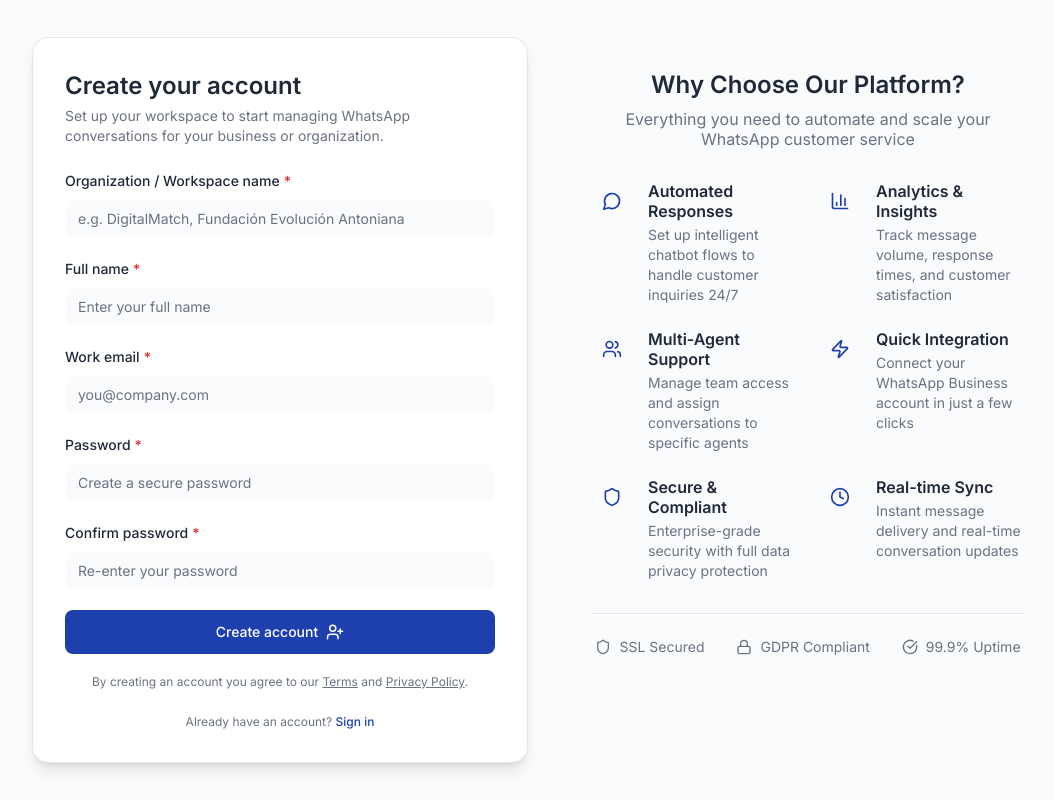
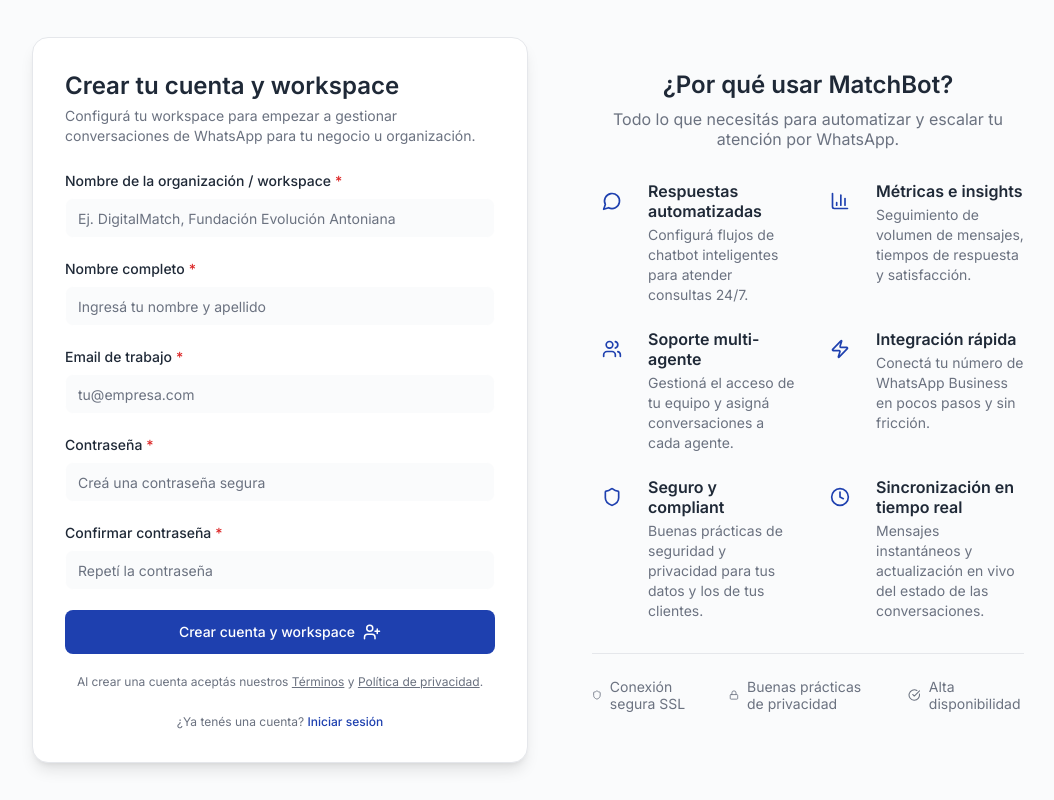
Before and after one commit to GonzaloRamosEngineer/WhatsAppBot_Rocket, a React (Vite) app: page /tenant-registration in a window 1280 px wide. Shown: the whole page, without its empty margins (96-1150 px from the left). Built offline with nearby package versions, Linux system fonts and the light colour scheme.

Commit message:
Ajustes en Login y register

```diff
--- a/src/pages/login/components/LoginForm.jsx
+++ b/src/pages/login/components/LoginForm.jsx
@@ -1,3 +1,5 @@
+// C:\Projects\WhatsAppBot_Rocket\src\pages\login\components\LoginForm.jsx
+
 import React, { useState } from "react";
 import { useNavigate } from "react-router-dom";
 import Button from "../../../components/ui/Button";
@@ -24,7 +26,7 @@
   const [forgotError, setForgotError] = useState("");
 
   const handleInputChange = (e) => {
-    const { name, value, type, checked } = e?.target;
+    const { name, value, type, checked } = e?.target || {};
     setFormData((prev) => ({
       ...prev,
       [name]: type === "checkbox" ? checked : value,
@@ -39,15 +41,15 @@
     const newErrors = {};
 
     if (!formData?.email) {
-      newErrors.email = "Email is required";
+      newErrors.email = "El email es obligatorio.";
     } else if (!/\S+@\S+\.\S+/.test(formData?.email)) {
-      newErrors.email = "Please enter a valid email address";
+      newErrors.email = "Ingresá un email válido.";
     }
 
     if (!formData?.password) {
-      newErrors.password = "Password is required";
+      newErrors.password = "La contraseña es obligatoria.";
     } else if (formData?.password?.length < 6) {
-      newErrors.password = "Password must be at least 6 characters";
+      newErrors.password = "La contraseña debe tener al menos 6 caracteres.";
     }
 
     setErrors(newErrors);
@@ -70,12 +72,13 @@
     if (!result.ok) {
       setErrors((prev) => ({
         ...prev,
-        general: result.error?.message || "Invalid credentials",
+        general:
+          result.error?.message || "Credenciales inválidas. Probá de nuevo.",
       }));
       return;
     }
 
-    // Login OK → vamos al dashboard del tenant
+    // Login OK → dashboard del tenant
     navigate("/tenant-dashboard");
   };
 
@@ -84,7 +87,7 @@
     setForgotMessage("");
 
     if (!formData?.email) {
-      setForgotError("Please enter your email to receive the reset link.");
+      setForgotError("Ingresá tu email para enviarte el enlace de reinicio.");
       return;
     }
 
@@ -100,10 +103,13 @@
 
       if (error) {
         console.error(error);
-        setForgotError(error.message || "Could not send reset email.");
+        setForgotError(
+          error.message ||
+            "No pudimos enviar el email de reinicio. Intentá nuevamente."
+        );
       } else {
         setForgotMessage(
-          "If this email exists, we sent you a password reset link."
+          "Si el email existe, te enviamos un enlace para restablecer la contraseña."
         );
       }
     } finally {
@@ -118,7 +124,7 @@
   return (
     <div className="w-full max-w-md mx-auto">
       <form onSubmit={handleSubmit} className="space-y-6">
-        {/* General Error Message */}
+        {/* Error general */}
         {errors?.general && (
           <div className="p-4 bg-red-50 border border-red-200 rounded-md">
             <div className="flex items-center space-x-2">
@@ -140,12 +146,12 @@
           </div>
         )}
 
-        {/* Email Input */}
+        {/* Email */}
         <Input
-          label="Email Address"
+          label="Email"
           type="email"
           name="email"
-          placeholder="Enter your email address"
+          placeholder="Ingresá tu email"
           value={formData?.email}
           onChange={handleInputChange}
           error={errors?.email}
@@ -153,12 +159,12 @@
           disabled={isLoading || forgotLoading}
         />
 
-        {/* Password Input */}
+        {/* Password */}
         <Input
-          label="Password"
+          label="Contraseña"
           type="password"
           name="password"
-          placeholder="Enter your password"
+          placeholder="Ingresá tu contraseña"
           value={formData?.password}
           onChange={handleInputChange}
           error={errors?.password}
@@ -166,16 +172,16 @@
           disabled={isLoading || forgotLoading}
         />
 
-        {/* Remember Me Checkbox */}
+        {/* Remember me */}
         <Checkbox
-          label="Remember me for 30 days"
+          label="Recordarme por 30 días"
           name="rememberMe"
           checked={formData?.rememberMe}
           onChange={handleInputChange}
           disabled={isLoading || forgotLoading}
         />
 
-        {/* Sign In Button */}
+        {/* Botón login */}
         <Button
           type="submit"
           variant="default"
@@ -185,10 +191,10 @@
           iconName="LogIn"
           iconPosition="right"
         >
-          Sign In
+          Iniciar sesión
         </Button>
 
-        {/* Additional Links */}
+        {/* Links extra */}
         <div className="space-y-3">
           <button
             type="button"
@@ -196,12 +202,14 @@
             className="w-full text-center text-sm text-primary hover:text-primary/80 micro-animation"
             disabled={isLoading || forgotLoading}
           >
-            {forgotLoading ? "Sending reset link…" : "Forgot your password?"}
+            {forgotLoading
+              ? "Enviando enlace de reinicio…"
+              : "¿Olvidaste tu contraseña?"}
           </button>
 
           <div className="text-center">
             <span className="text-sm text-muted-foreground">
-              Don't have an account?{" "}
+              ¿No tenés cuenta aún?{" "}
             </span>
             <button
               type="button"
@@ -209,7 +217,7 @@
               className="text-sm text-primary hover:text-primary/80 font-medium micro-animation"
               disabled={isLoading || forgotLoading}
             >
-              Create Account
+              Crear cuenta
             </button>
           </div>
         </div>
--- a/src/pages/login/components/SecurityBadges.jsx
+++ b/src/pages/login/components/SecurityBadges.jsx
@@ -1,30 +1,32 @@
-import React from 'react';
-import Icon from '../../../components/AppIcon';
+// C:\Projects\WhatsAppBot_Rocket\src\pages\login\components\SecurityBadges.jsx
+
+import React from "react";
+import Icon from "../../../components/AppIcon";
 
 const SecurityBadges = () => {
   const securityFeatures = [
     {
-      icon: 'Shield',
-      text: 'SSL Encrypted',
-      description: 'Your data is protected with 256-bit SSL encryption'
+      icon: "Shield",
+      text: "Conexión cifrada SSL",
+      description: "Toda la información viaja protegida con cifrado SSL.",
     },
     {
-      icon: 'Lock',
-      text: 'Secure Authentication',
-      description: 'Multi-layer security for WhatsApp API credentials'
+      icon: "Lock",
+      text: "Autenticación segura",
+      description: "Múltiples capas de seguridad para tus credenciales.",
     },
     {
-      icon: 'CheckCircle',
-      text: 'SOC 2 Compliant',
-      description: 'Enterprise-grade security standards'
-    }
+      icon: "CheckCircle",
+      text: "Estándares enterprise",
+      description: "Buenas prácticas de seguridad a nivel empresarial.",
+    },
   ];
 
   return (
     <div className="mt-8 pt-6 border-t border-border">
       <div className="text-center mb-4">
         <p className="text-xs text-muted-foreground font-medium">
-          Trusted by 10,000+ businesses worldwide
+          Pensado para equipos que toman en serio la seguridad.
         </p>
       </div>
       <div className="grid grid-cols-1 sm:grid-cols-3 gap-4">
@@ -35,11 +37,7 @@
             title={feature?.description}
           >
             <div className="w-8 h-8 bg-success/10 rounded-full flex items-center justify-center mb-2">
-              <Icon
-                name={feature?.icon}
-                size={16}
-                className="text-success"
-              />
+              <Icon name={feature?.icon} size={16} className="text-success" />
             </div>
             <span className="text-xs font-medium text-foreground">
               {feature?.text}
--- a/src/pages/login/index.jsx
+++ b/src/pages/login/index.jsx
@@ -17,9 +17,8 @@
   });
   const [error, setError] = useState("");
 
-  // Si ya hay sesión, mandamos al dashboard
+  // Si ya hay sesión → mandamos directo al dashboard
   useEffect(() => {
-    console.log("[LoginPage] useEffect session", session);
     if (session) {
       navigate("/tenant-dashboard", { replace: true });
     }
@@ -36,7 +35,7 @@
     setError("");
 
     if (!form.email || !form.password) {
-      setError("Please enter your email and password.");
+      setError("Ingresá tu email y contraseña.");
       return;
     }
 
@@ -44,11 +43,13 @@
 
     if (!ok) {
       console.error("[LoginPage] login error", error);
-      setError(error?.message || "Could not sign in. Please try again.");
+      setError(
+        error?.message ||
+          "No pudimos iniciar sesión. Verificá los datos e intentá nuevamente."
+      );
       return;
     }
-
-    // No hace falta navigate acá, el efecto de session se encarga
+    // El redirect lo maneja el useEffect cuando cambia session
   };
 
   return (
@@ -64,7 +65,7 @@
               DigitalMatch – MatchBot
             </h1>
             <p className="text-xs text-muted-foreground">
-              Sign in to manage your WhatsApp workspace
+              Iniciá sesión para administrar tu workspace de WhatsApp.
             </p>
           </div>
         </div>
@@ -77,20 +78,20 @@
           </div>
         )}
 
-        {/* Form */}
+        {/* Formulario */}
         <form onSubmit={handleSubmit} className="space-y-4">
           <Input
             label="Email"
             type="email"
             name="email"
-            placeholder="you@company.com"
+            placeholder="tu@empresa.com"
             value={form.email}
             onChange={handleChange}
             required
           />
 
           <Input
-            label="Password"
+            label="Contraseña"
             type="password"
             name="password"
             placeholder="••••••••••"
@@ -105,7 +106,7 @@
               to="/auth/reset-password"
               className="text-primary hover:text-primary/80 font-medium"
             >
-              Forgot password?
+              ¿Olvidaste tu contraseña?
             </Link>
           </div>
 
@@ -118,18 +119,18 @@
             iconName="LogIn"
             iconPosition="left"
           >
-            {loading ? "Signing in..." : "Sign in"}
+            {loading ? "Ingresando..." : "Iniciar sesión"}
           </Button>
         </form>
 
         {/* Footer */}
         <div className="mt-6 text-center text-xs text-muted-foreground">
-          <span>Don&apos;t have an account? </span>
+          <span>¿Todavía no tenés cuenta? </span>
           <Link
             to="/tenant-registration"
             className="text-primary hover:text-primary/80 font-medium"
           >
-            Create workspace
+            Crear workspace
           </Link>
         </div>
       </div>
--- a/src/pages/tenant-registration/components/FeatureHighlights.jsx
+++ b/src/pages/tenant-registration/components/FeatureHighlights.jsx
@@ -1,48 +1,57 @@
-import React from 'react';
-import Icon from '../../../components/AppIcon';
+// C:\Projects\WhatsAppBot_Rocket\src\pages\tenant-registration\components\FeatureHighlights.jsx
+
+import React from "react";
+import Icon from "../../../components/AppIcon";
 
 const FeatureHighlights = () => {
   const features = [
     {
-      icon: 'MessageCircle',
-      title: 'Automated Responses',
-      description: 'Set up intelligent chatbot flows to handle customer inquiries 24/7'
+      icon: "MessageCircle",
+      title: "Respuestas automatizadas",
+      description:
+        "Configurá flujos de chatbot inteligentes para atender consultas 24/7.",
     },
     {
-      icon: 'BarChart3',
-      title: 'Analytics & Insights',
-      description: 'Track message volume, response times, and customer satisfaction'
+      icon: "BarChart3",
+      title: "Métricas e insights",
+      description:
+        "Seguimiento de volumen de mensajes, tiempos de respuesta y satisfacción.",
     },
     {
-      icon: 'Users',
-      title: 'Multi-Agent Support',
-      description: 'Manage team access and assign conversations to specific agents'
+      icon: "Users",
+      title: "Soporte multi-agente",
+      description:
+        "Gestioná el acceso de tu equipo y asigná conversaciones a cada agente.",
     },
     {
-      icon: 'Zap',
-      title: 'Quick Integration',
-      description: 'Connect your WhatsApp Business account in just a few clicks'
+      icon: "Zap",
+      title: "Integración rápida",
+      description:
+        "Conectá tu número de WhatsApp Business en pocos pasos y sin fricción.",
     },
     {
-      icon: 'Shield',
-      title: 'Secure & Compliant',
-      description: 'Enterprise-grade security with full data privacy protection'
+      icon: "Shield",
+      title: "Seguro y compliant",
+      description:
+        "Buenas prácticas de seguridad y privacidad para tus datos y los de tus clientes.",
     },
     {
-      icon: 'Clock',
-      title: 'Real-time Sync',
-      description: 'Instant message delivery and real-time conversation updates'
-    }
+      icon: "Clock",
+      title: "Sincronización en tiempo real",
+      description:
+        "Mensajes instantáneos y actualización en vivo del estado de las conversaciones.",
+    },
   ];
 
   return (
     <div className="bg-muted/30 rounded-xl p-8">
       <div className="text-center mb-8">
         <h2 className="text-2xl font-bold text-foreground mb-2">
-          Why Choose Our Platform?
+          ¿Por qué usar MatchBot?
         </h2>
         <p className="text-muted-foreground">
-          Everything you need to automate and scale your WhatsApp customer service
+          Todo lo que necesitás para automatizar y escalar tu atención por
+          WhatsApp.
         </p>
       </div>
       <div className="grid grid-cols-1 md:grid-cols-2 gap-6">
@@ -62,20 +71,20 @@
           </div>
         ))}
       </div>
-      {/* Trust Indicators */}
+      {/* Indicadores de confianza */}
       <div className="mt-8 pt-6 border-t border-border">
         <div className="flex items-center justify-center space-x-8 text-sm text-muted-foreground">
           <div className="flex items-center space-x-2">
             <Icon name="Shield" size={16} />
-            <span>SSL Secured</span>
+            <span>Conexión segura SSL</span>
           </div>
           <div className="flex items-center space-x-2">
             <Icon name="Lock" size={16} />
-            <span>GDPR Compliant</span>
+            <span>Buenas prácticas de privacidad</span>
           </div>
           <div className="flex items-center space-x-2">
             <Icon name="CheckCircle" size={16} />
-            <span>99.9% Uptime</span>
+            <span>Alta disponibilidad</span>
           </div>
         </div>
       </div>
--- a/src/pages/tenant-registration/components/TenantRegistrationForm.jsx
+++ b/src/pages/tenant-registration/components/TenantRegistrationForm.jsx
@@ -10,14 +10,16 @@
 // Helper simple para slug
 const slugify = (value) => {
   if (!value) return "tenant";
-  return value
+  return (
+    value
       .toString()
       .toLowerCase()
       .trim()
       .normalize("NFD")
       .replace(/[\u0300-\u036f]/g, "") // quita acentos
       .replace(/[^a-z0-9]+/g, "-")
-    .replace(/^-+|-+$/g, "") || "tenant";
+      .replace(/^-+|-+$/g, "") || "tenant"
+  );
 };
 
 const TenantRegistrationForm = () => {
@@ -50,29 +52,30 @@
     const newErrors = {};
 
     if (!formData.organizationName?.trim()) {
-      newErrors.organizationName = "Organization name is required";
+      newErrors.organizationName = "El nombre de la organización es obligatorio.";
     }
 
     if (!formData.fullName?.trim()) {
-      newErrors.fullName = "Full name is required";
+      newErrors.fullName = "Tu nombre completo es obligatorio.";
     }
 
     if (!formData.email?.trim()) {
-      newErrors.email = "Email is required";
+      newErrors.email = "El email es obligatorio.";
     } else if (!/\S+@\S+\.\S+/.test(formData.email)) {
-      newErrors.email = "Please enter a valid email address";
+      newErrors.email = "Ingresá un email válido.";
     }
 
     if (!formData.password) {
-      newErrors.password = "Password is required";
+      newErrors.password = "La contraseña es obligatoria.";
     } else if (formData.password.length < 8) {
-      newErrors.password = "Password must be at least 8 characters";
+      newErrors.password =
+        "La contraseña debe tener al menos 8 caracteres.";
     }
 
     if (!formData.passwordConfirm) {
-      newErrors.passwordConfirm = "Please confirm your password";
+      newErrors.passwordConfirm = "Tenés que confirmar la contraseña.";
     } else if (formData.passwordConfirm !== formData.password) {
-      newErrors.passwordConfirm = "Passwords do not match";
+      newErrors.passwordConfirm = "Las contraseñas no coinciden.";
     }
 
     setErrors(newErrors);
@@ -92,10 +95,8 @@
 
     try {
       // 1) Alta de usuario en Supabase Auth
-      const {
-        data: signUpData,
-        error: signUpError,
-      } = await supabase.auth.signUp({
+      const { data: signUpData, error: signUpError } =
+        await supabase.auth.signUp({
           email,
           password,
           options: {
@@ -107,7 +108,9 @@
 
       if (signUpError) {
         console.error("Sign up error", signUpError);
-        setGeneralError(signUpError.message || "Could not create account.");
+        setGeneralError(
+          signUpError.message || "No pudimos crear la cuenta."
+        );
         setIsSubmitting(false);
         return;
       }
@@ -116,9 +119,9 @@
       const session = signUpData?.session;
 
       if (!user) {
-        // Caso típico cuando tenés confirmación de email activada
+        // Caso típico con confirmación de email
         setSuccessMessage(
-          "We’ve sent you a confirmation email. Please confirm your account and then sign in."
+          "Te enviamos un email de confirmación. Verificá tu cuenta y luego iniciá sesión."
         );
         setIsSubmitting(false);
         return;
@@ -127,10 +130,7 @@
       // 2) Crear tenant
       const slug = slugify(organizationName);
 
-      const {
-        data: tenantInsert,
-        error: tenantError,
-      } = await supabase
+      const { data: tenantInsert, error: tenantError } = await supabase
         .from("tenants")
         .insert({
           name: organizationName.trim(),
@@ -140,9 +140,10 @@
         .single();
 
       if (tenantError) {
-        console.error("Error creating tenant", tenantError);
+        console.error("Error creando tenant", tenantError);
         setGeneralError(
-          tenantError.message || "Could not create organization."
+          tenantError.message ||
+            "No pudimos crear la organización / workspace."
         );
         setIsSubmitting(false);
         return;
@@ -158,29 +159,29 @@
         });
 
       if (memberError) {
-        console.error("Error creating tenant member", memberError);
+        console.error("Error creando tenant member", memberError);
         setGeneralError(
           memberError.message ||
-            "Could not link your user with the organization."
+            "No pudimos vincular tu usuario con la organización."
         );
         setIsSubmitting(false);
         return;
       }
 
       // 4) Todo OK → mensaje + redirección
-      setSuccessMessage("Account created successfully. Redirecting...");
+      setSuccessMessage(
+        "Cuenta y workspace creados correctamente. Redirigiendo…"
+      );
       setTimeout(() => {
-        // Si ya hay sesión, vamos directo al dashboard
         if (session) {
           navigate("/tenant-dashboard");
         } else {
-          // fallback por si tenés confirmación de email
           navigate("/login");
         }
       }, 1500);
     } catch (err) {
       console.error("Unexpected error on registration", err);
-      setGeneralError("Unexpected error. Please try again.");
+      setGeneralError("Ocurrió un error inesperado. Intentá nuevamente.");
     } finally {
       setIsSubmitting(false);
     }
@@ -202,11 +203,11 @@
         </div>
       )}
 
-      {/* Organization */}
+      {/* Organización */}
       <Input
-        label="Organization / Workspace name"
+        label="Nombre de la organización / workspace"
         name="organizationName"
-        placeholder="e.g. DigitalMatch, Fundación Evolución Antoniana"
+        placeholder="Ej. DigitalMatch, Fundación Evolución Antoniana"
         value={formData.organizationName}
         onChange={handleChange}
         error={errors.organizationName}
@@ -214,11 +215,11 @@
         required
       />
 
-      {/* Full name */}
+      {/* Nombre completo */}
       <Input
-        label="Full name"
+        label="Nombre completo"
         name="fullName"
-        placeholder="Enter your full name"
+        placeholder="Ingresá tu nombre y apellido"
         value={formData.fullName}
         onChange={handleChange}
         error={errors.fullName}
@@ -228,10 +229,10 @@
 
       {/* Email */}
       <Input
-        label="Work email"
+        label="Email de trabajo"
         type="email"
         name="email"
-        placeholder="you@company.com"
+        placeholder="tu@empresa.com"
         value={formData.email}
         onChange={handleChange}
         error={errors.email}
@@ -241,10 +242,10 @@
 
       {/* Password */}
       <Input
-        label="Password"
+        label="Contraseña"
         type="password"
         name="password"
-        placeholder="Create a secure password"
+        placeholder="Creá una contraseña segura"
         value={formData.password}
         onChange={handleChange}
         error={errors.password}
@@ -254,10 +255,10 @@
 
       {/* Confirm password */}
       <Input
-        label="Confirm password"
+        label="Confirmar contraseña"
         type="password"
         name="passwordConfirm"
-        placeholder="Re-enter your password"
+        placeholder="Repetí la contraseña"
         value={formData.passwordConfirm}
         onChange={handleChange}
         error={errors.passwordConfirm}
@@ -274,13 +275,14 @@
         iconName="UserPlus"
         iconPosition="right"
       >
-        {isSubmitting ? "Creating account..." : "Create account"}
+        {isSubmitting ? "Creando cuenta..." : "Crear cuenta y workspace"}
       </Button>
 
       <p className="text-xs text-muted-foreground text-center">
-        By creating an account you agree to our{" "}
-        <span className="underline cursor-pointer">Terms</span> and{" "}
-        <span className="underline cursor-pointer">Privacy Policy</span>.
+        Al crear una cuenta aceptás nuestros{" "}
+        <span className="underline cursor-pointer">Términos</span> y{" "}
+        <span className="underline cursor-pointer">Política de privacidad</span>
+        .
       </p>
     </form>
   );
--- a/src/pages/tenant-registration/index.jsx
+++ b/src/pages/tenant-registration/index.jsx
@@ -9,10 +9,10 @@
   return (
     <>
       <Helmet>
-        <title>Create Account - WhatsApp Bot Manager</title>
+        <title>Crear cuenta - DigitalMatch MatchBot</title>
         <meta
           name="description"
-          content="Create your WhatsApp Bot Manager account to connect your WhatsApp number and start managing customer conversations."
+          content="Creá tu cuenta en MatchBot para conectar tu número de WhatsApp Business y gestionar las conversaciones de tu organización."
         />
       </Helmet>
 
@@ -23,11 +23,11 @@
             <div className="bg-card border border-border rounded-xl shadow-lg p-8">
               <div className="mb-6">
                 <h1 className="text-2xl font-semibold text-foreground">
-                  Create your account
+                  Crear tu cuenta y workspace
                 </h1>
                 <p className="text-sm text-muted-foreground mt-1">
-                  Set up your workspace to start managing WhatsApp conversations
-                  for your business or organization.
+                  Configurá tu workspace para empezar a gestionar
+                  conversaciones de WhatsApp para tu negocio u organización.
                 </p>
               </div>
 
@@ -35,12 +35,12 @@
 
               <div className="mt-6 text-center">
                 <p className="text-xs text-muted-foreground">
-                  Already have an account?{" "}
+                  ¿Ya tenés una cuenta?{" "}
                   <a
                     href="/login"
                     className="text-xs text-primary hover:text-primary/80 font-medium micro-animation"
                   >
-                    Sign in
+                    Iniciar sesión
                   </a>
                 </p>
               </div>
```
Also changed, not shown: src/pages/login/components/LoginHeader.jsx (+13 -7 lines). Lines whose indentation alone changed are shown as unchanged.
